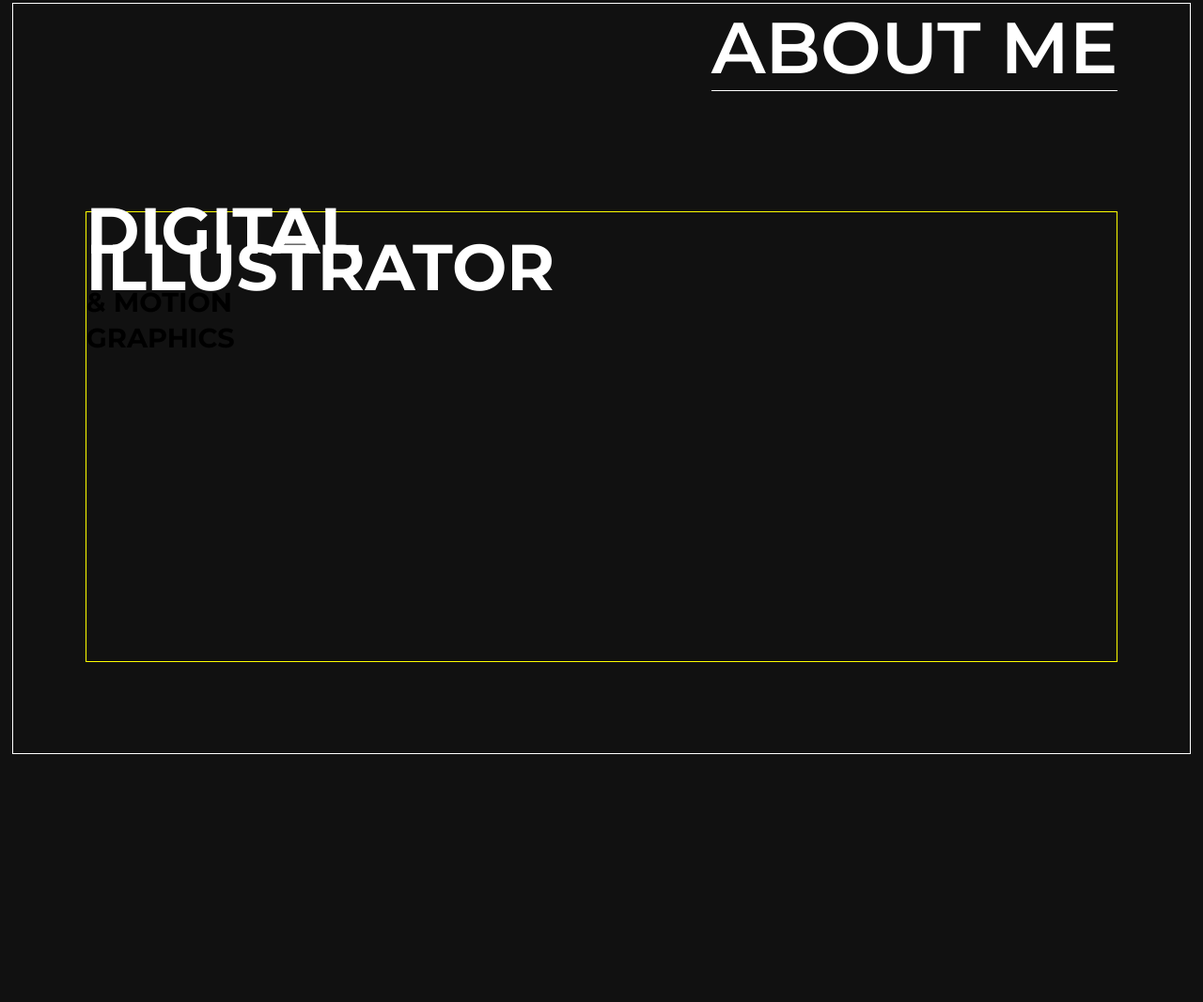
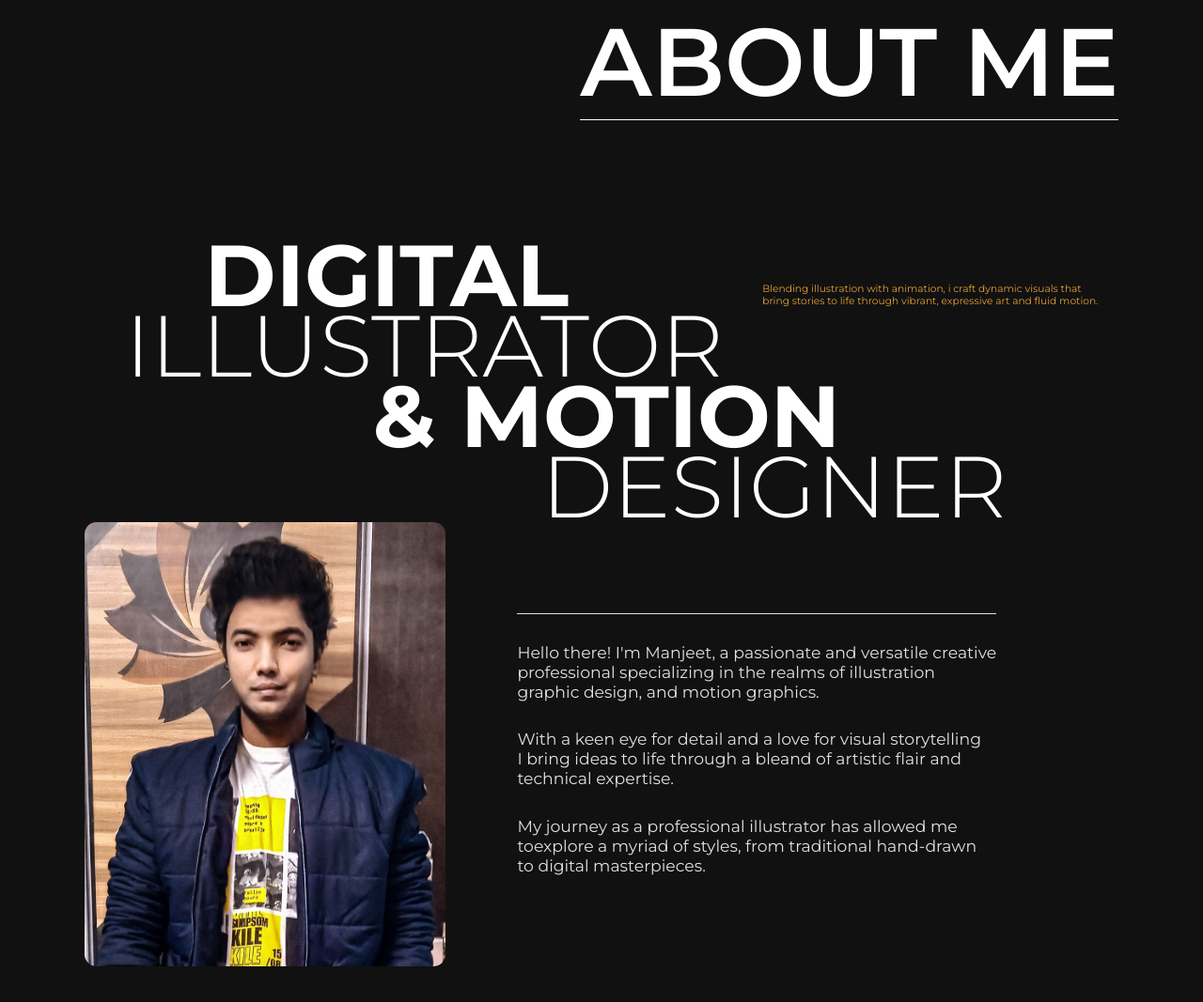
Before and after one commit to Manishyolo/New-Manjeet-Singh-Portfolio, a plain HTML site: page index.html in a window 1280 px wide. Shown: the part 5803-6870 px from the top of the page at 94% size. Before the commit the page ends 6606 px from the top, so only its background shows below. Drawn offline with nearby package versions, Linux system fonts and the light colour scheme; a script that the page names is missing; a web font is replaced by a local one.

Commit message:
About section finshed

```diff
--- a/index.html
+++ b/index.html
@@ -468,12 +468,32 @@
              <h2>ABOUT ME <span></span></h2>
           </div>
           <div class="about-headlines">
+
             <h2>DIGITAL</h2>
             <h2>ILLUSTRATOR</h2>
             <h2>& MOTION</h2>
-            <h2>GRAPHICS</h2>
+            <h2>DESIGNER</h2>
+              <p>Blending illustration with animation, i craft dynamic visuals that <br>
+              bring stories to life through vibrant, expressive art and fluid motion.
+            </p>
+          </div>
+          <div class="about">
+            <div class="author-img-container">
+              <img src="Assets/author-img-2.jpeg" alt="">
+            </div>
+             <div class="author-info">
+              <div class="line"></div>
+              <p>Hello there! I'm Manjeet, a passionate and versatile creative <br> professional specializing in the realms of illustration <br>
+                 graphic design, and motion graphics.</p>
+              <p>With a keen eye for detail and a love for visual storytelling <br>
+                 I bring ideas to life through a bleand of artistic flair and <br> technical expertise.</p>
+              <p>My journey as a professional illustrator has allowed me <br>
+                 toexplore a myriad of styles, from traditional hand-drawn <br>
+                  to digital masterpieces.</p>
+             </div>
           </div>
       </section>
+      <section class="page-8"></section>
     </main>
     <script src="https://cdn.jsdelivr.net/npm/swiper@12/swiper-bundle.min.js"></script>
     <script src="https://unpkg.com/lenis@1.3.17/dist/lenis.min.js"></script>
--- a/style.scss
+++ b/style.scss
@@ -683,8 +683,8 @@ main {
 
 .page-7{
   width: 100%;
-  height: 100vh;
- border: 1px solid white;
+  height: fit-content;
+
  @include Padding-left-right(6vw);
  margin-top: 12vw;
 
@@ -697,7 +697,7 @@ main {
      justify-content: end;
       h2{
         width: fit-content;
-        font-size: var(--font-size-large);
+        font-size: 5.3rem;
         color: var(--primary-color-five);
         position: relative;
         font-weight: 550;
@@ -714,22 +714,96 @@ main {
 
   .about-headlines{
    width: 100%;
-   height: 60vh;
-   border: 1px solid yellow;
+   height: fit-content;
+
    margin-top: 10vw;
-   line-height: 2rem;
+   line-height: 3.9rem;
+   position: relative;
 
+     p{
+    position: absolute;
+     right: 2%;
+     top: 15%;
+    line-height: normal;
+    font-size: .555rem;
+    color: var(--primary-color-one);
+   }
   }
+
+
    .about-headlines > h2:nth-child(1){
 
       color: var(--primary-color-five);
-      font-size: 3.6rem;
+      font-size: 4.8rem;
+     margin-left: 10vw;
 
    }
     .about-headlines > h2:nth-child(2){
+      font-weight: 300;
+      color: var(--primary-color-five);
+      font-size: 4.8rem;
+      margin-left: 3.4vw;
+
+   }
+    .about-headlines > h2:nth-child(3){
 
       color: var(--primary-color-five);
-      font-size: 3.6rem;
+      font-size: 4.8rem;
+      margin-left: 24vw;
 
    }
+    .about-headlines > h2:nth-child(4){
+      font-weight: 300;
+      color: var(--primary-color-five);
+      font-size: 4.8rem;
+      margin-left: 38vw;
+   }
+
+   .about{
+    width: 100%;
+    height: fit-content;
+
+    display: flex;
+    gap: 6vw;
+    align-items: center;
+
+    .author-img-container{
+      width: 30vw;
+      height: 37vw;
+
+      border-radius: 1vw;
+overflow:hidden;
+      img{
+        @include media-cover();
+        object-position: top;
+      }
+    }
+
+    .author-info{
+      width: fit-content;
+      height: fit-content;
+
+      display: flex;
+      flex-direction: column;
+      gap: 2.3vw;
+
+      .line{
+        width: 100%;
+        height: .1vw;
+        background-color: var(--primary-color-six);
+      }
+
+      p{
+        font-size: .9rem;
+        color: var(--primary-color-six);
+
+      }
+    }
+   }
 }
+
+.page-8{
+  width: 100%;
+  height: 100vh;
+
+}
```
Also changed, not shown: Assets/author-img-2.jpeg (added), style.css, 1 other file.
